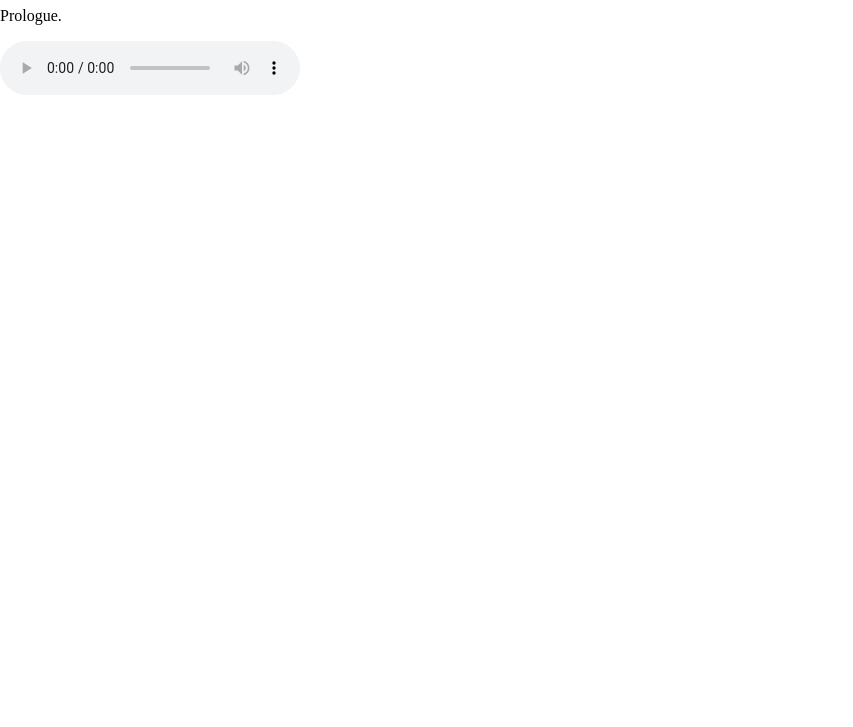
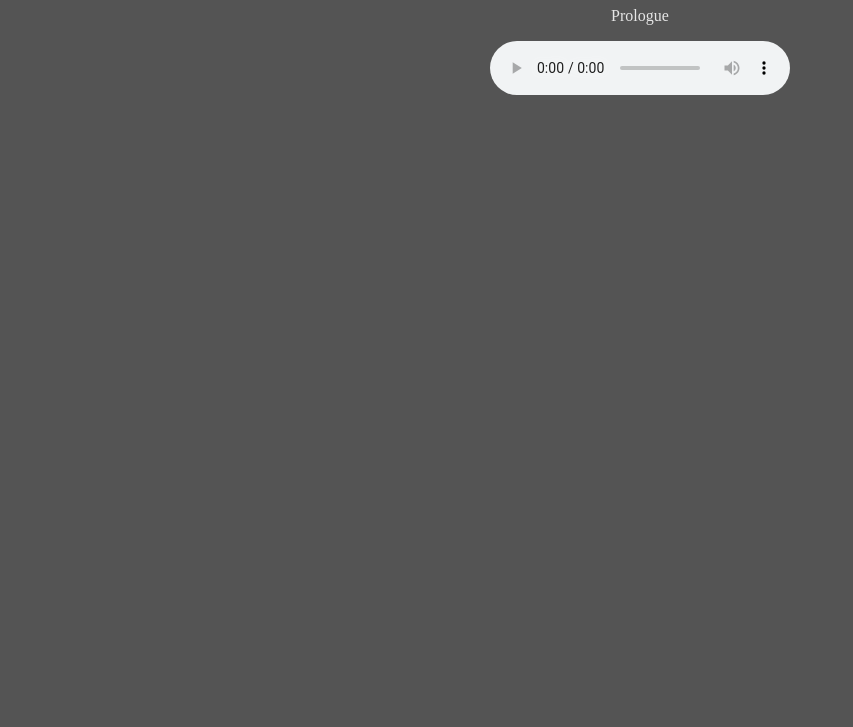
Before and after one commit to jtao1/The-Story, a plain HTML site: page index.html in a window 1280 px wide. Shown: the part 73-800 px from the top of the page, without its empty margins (0-853 px from the left). Drawn offline with Linux system fonts and the light colour scheme.

Commit message:
I did it

```diff
--- a/index.html
+++ b/index.html
@@ -2,14 +2,14 @@
 <html>
 <head>
 <title>Story</title>
+<link rel="stylesheet" href="styles.css">
 </head>
-<link rel="stylesheet" href="styles.css">
 <body>
 
 <h1>Play me</h1>
-<p>Prologue.</p>
+<p>Prologue</p>
 <audio controls>
-  <source src="2022_06_01_18_01_12.mp3.mp3" type="audio/mpeg">
+  <source src="2022_06_01_18_01_12.mp3" type="audio/mpeg">
 Your browser does not support the audio element.
 </audio>
 </body>
--- a/styles.css
+++ b/styles.css
@@ -1,6 +1,6 @@
   body {
     margin: 0;
-    background: black
-    text-align: center
-    color: white
+    background: rgba(54, 54, 54, 0.849);
+    text-align: center;
+    color: rgb(230, 230, 230);
   }
```
